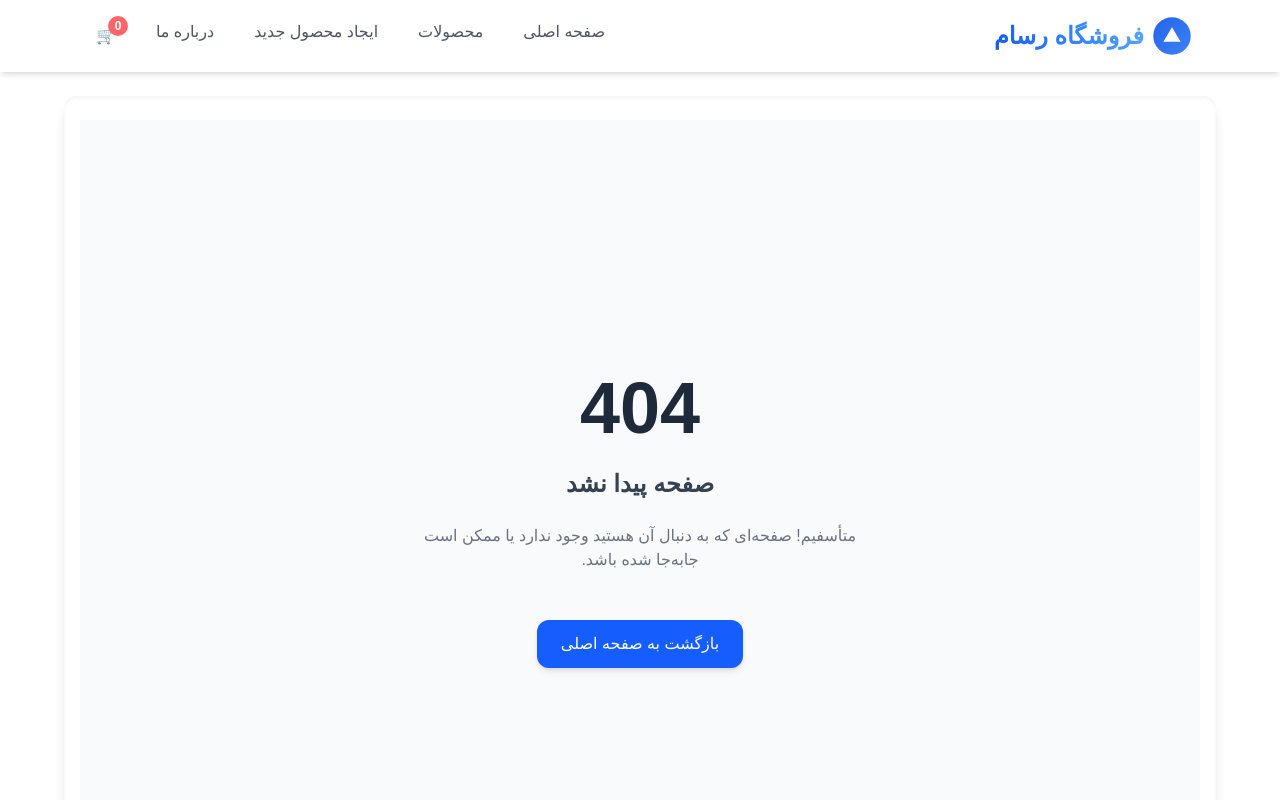
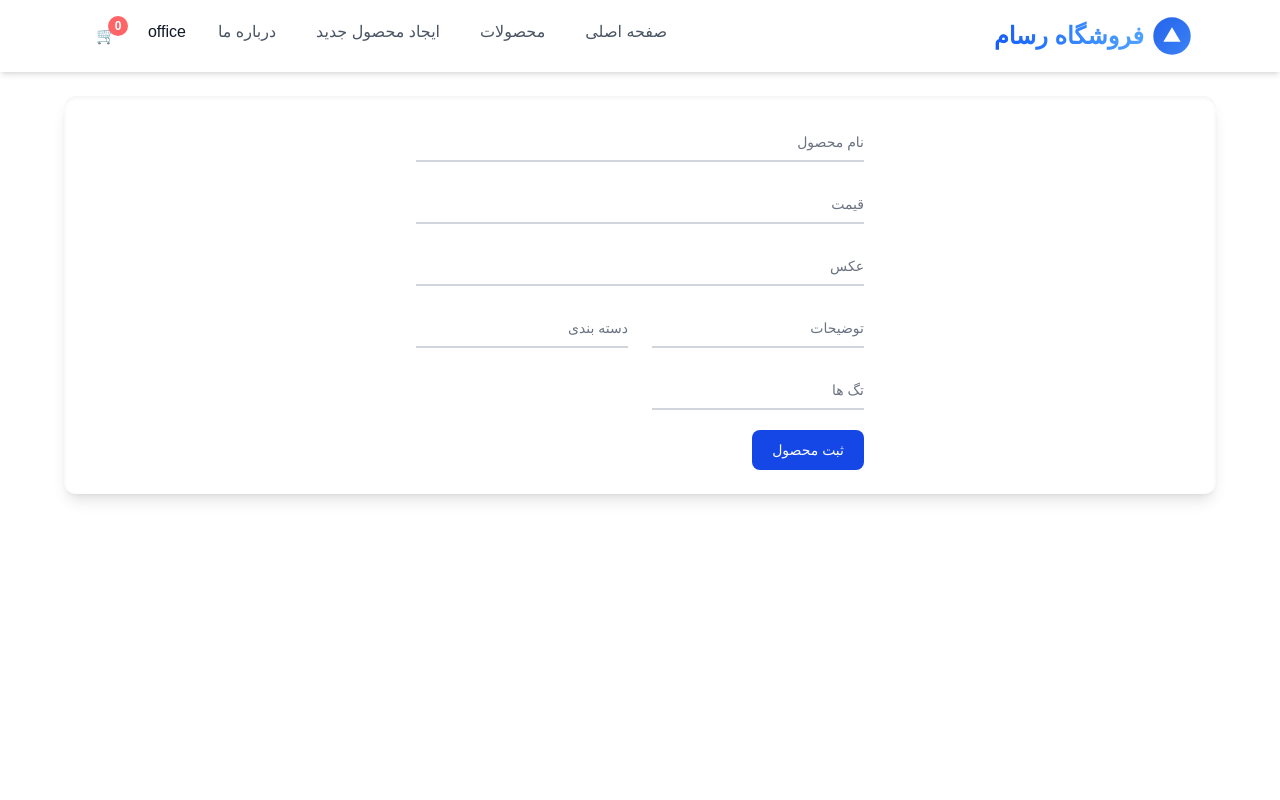
Before and after one commit to Ranjbaran/storeonline, a Next.js app: page /dashboard in a window 1280 px wide. Before the commit this address had no page. Shown: the top 800 px of the page. Built offline with nearby package versions, Linux system fonts and the light colour scheme.

Commit message:
dashboard

```diff
--- a/src/app/Database/data.json
+++ b/src/app/Database/data.json
@@ -7,7 +7,11 @@
       "image": "/images/products/shoes1.jpg",
       "description": "کفش ورزشی سبک و راحت مناسب برای دویدن و ورزش روزانه.",
       "category": "کفش",
-      "tags": ["ورزشی", "مردانه", "جدید"]
+      "tags": [
+        "ورزشی",
+        "مردانه",
+        "جدید"
+      ]
     },
     {
       "id": "2",
@@ -16,34 +20,95 @@
       "image": "/images/products/backpack.jpg",
       "description": "کوله‌پشتی ضد آب و مقاوم با فضای مخصوص لپ‌تاپ تا ۱۵ اینچ.",
       "category": "کیف و کوله",
-      "tags": ["لپ‌تاپ", "ضدآب", "دانشجویی"]
+      "tags": [
+        "لپ‌تاپ",
+        "ضدآب",
+        "دانشجویی"
+      ]
     },
     {
       "id": "3",
       "name": "ساعت هوشمند سری X",
-      "price":350000,
+      "price": 350000,
       "image": "/images/products/smartwatch.jpg",
       "description": "ساعت هوشمند با قابلیت اندازه‌گیری ضربان قلب، GPS و پشتیبانی از نوتیفیکیشن‌ها.",
       "category": "گجت",
-      "tags": ["ساعت", "هوشمند", "سلامتی"]
+      "tags": [
+        "ساعت",
+        "هوشمند",
+        "سلامتی"
+      ]
     },
     {
       "id": "4",
       "name": "هدفون بی‌سیم",
-      "price":20000,
+      "price": 20000,
       "image": "/images/products/headphone.jpg",
       "description": "هدفون بی‌سیم با کیفیت صدای HD و قابلیت حذف نویز.",
       "category": "لوازم جانبی",
-      "tags": ["هدفون", "بی‌سیم", "موزیک"]
+      "tags": [
+        "هدفون",
+        "بی‌سیم",
+        "موزیک"
+      ]
     },
     {
       "id": "5",
       "name": "کتاب برنامه‌نویسی جاوااسکریپت",
-      "price":150000,
+      "price": 150000,
       "image": "/images/products/jsbook.jpg",
       "description": "کتاب جامع برای یادگیری اصولی جاوااسکریپت همراه با مثال‌های کاربردی.",
       "category": "کتاب",
-      "tags": ["کتاب", "برنامه‌نویسی", "جاوااسکریپت"]
+      "tags": [
+        "کتاب",
+        "برنامه‌نویسی",
+        "جاوااسکریپت"
+      ]
+    },
+    {
+      "id": "859",
+      "title": "محصول1",
+      "price": 0,
+      "description": "",
+      "image": "",
+      "category": "",
+      "tags": []
+    },
+    {
+      "id": "703",
+      "title": "محصول2",
+      "price": 0,
+      "description": "",
+      "image": "",
+      "category": "",
+      "tags": []
+    },
+    {
+      "id": "801",
+      "title": "یسبیس",
+      "price": 0,
+      "description": "",
+      "image": "",
+      "category": "",
+      "tags": ""
+    },
+    {
+      "id": "985",
+      "title": "تست",
+      "price": 0,
+      "description": "",
+      "image": "",
+      "category": "",
+      "tags": ""
+    },
+    {
+      "id": "181",
+      "title": "التالتلاتت",
+      "price": 0,
+      "description": "",
+      "image": "https://encrypted-tbn0.gstatic.com/images?q=tbn:ANd9GcQkFWwIF65mOMtOTBcpJgdLNpGNPmm5Qi6qWg&s",
+      "category": "",
+      "tags": ""
     }
   ]
 }
--- /dev/null
+++ b/src/app/aboutUs/[office]/page.tsx
@@ -0,0 +1,9 @@
+function office() {
+    return (
+        <div className="bg-blue-200">
+            office
+        </div>
+     );
+}
+
+export default office;
--- a/src/app/components/Navbar.tsx
+++ b/src/app/components/Navbar.tsx
@@ -43,7 +43,7 @@ export default function Navbar() {
 
           ))}
 
-
+<Link className="text-gray-900" href="/aboutUs/office">office</Link>
 <li className="relative px-2 py-1 text-gray-600 hover:text-blue-600 rounded-lg">
   <Link href="/cart" className="flex items-center">
     🛒
--- a/src/app/context/StoreContext.tsx
+++ b/src/app/context/StoreContext.tsx
@@ -94,6 +94,7 @@ export function StoreContextProvider({ children }: TstorecontexProps) {
   }
 
 
+
   return (
     <storecontext.Provider value={{ CartItems ,handelIncreaseProduct,handelDecreaseProduct,handelCountCartItem,handelTotalCartItem,removeItem}}>
       {children}
--- /dev/null
+++ b/src/app/dashboard/page.tsx
@@ -0,0 +1,85 @@
+"use client"
+import axios from "axios";
+import React, { useState } from "react";
+
+function Dashboard() {
+    const [newProdect, setNewProduct] = useState({
+        name: "",
+        price: 0,
+        image: "",
+        description: "",
+        category: "",
+        tags: ""
+
+    })
+    const handelChange = (e: React.ChangeEvent<HTMLInputElement>) => {
+        const { name, value } = e.target;
+        setNewProduct({ ...newProdect, [name]: value });
+           console.log(newProdect);
+    }
+
+    const handelSubmit=(e:React.FormEvent<HTMLFormElement>)=>{
+        e.preventDefault();
+
+        axios({
+            method: 'post',
+            url: 'http://localhost:3005/products',
+            data: {
+                id:Math.floor(Math.random()*1000).toString(),
+                title: newProdect.name,
+                price: newProdect.price,
+                description: newProdect.description,
+                image: newProdect.image,
+                category: newProdect.category,
+                tags: newProdect.tags
+            }
+        })
+
+        .then(response => {
+            console.log('Product added successfully:', response.data);
+        })
+        .catch(error => {
+            console.error('There was an error adding the product!', error);
+        });
+
+    }
+    return (
+        <div>
+            <form className="max-w-md mx-auto" onSubmit={handelSubmit}>
+                <div className="relative z-0 w-full mb-5 group">
+                    <input onChange={handelChange} type="text" name="name" className="block py-2.5 px-0 w-full text-sm text-gray-900  border-0 border-b-2 border-gray-300 appearance-none  focus:outline-none focus:ring-0 focus:border-blue-600 peer" placeholder=" " required />
+                    <label htmlFor="name" className="peer-focus:font-medium absolute text-sm text-gray-500 dark:text-gray-400 duration-300 transform -translate-y-6 scale-75 top-3 -z-10 origin-[0] peer-focus:start-0 rtl:peer-focus:translate-x-1/4 rtl:peer-focus:left-auto peer-focus:text-blue-600 peer-focus:dark:text-blue-500 peer-placeholder-shown:scale-100 peer-placeholder-shown:translate-y-0 peer-focus:scale-75 peer-focus:-translate-y-6">نام محصول </label>
+                </div>
+                <div className="relative z-0 w-full mb-5 group">
+                    <input onChange={handelChange} type="Number" name="price" className="block py-2.5 px-0 w-full text-sm text-gray-900 bg-transparent border-0 border-b-2 border-gray-300 appearance-none  focus:outline-none focus:ring-0 focus:border-blue-600 peer" placeholder=" " required />
+                    <label htmlFor="
+                    price" className="peer-focus:font-medium absolute text-sm text-gray-500 dark:text-gray-400 duration-300 transform -translate-y-6 scale-75 top-3 -z-10 origin-[0] peer-focus:start-0 rtl:peer-focus:translate-x-1/4 peer-focus:text-blue-600 peer-focus:dark:text-blue-500 peer-placeholder-shown:scale-100 peer-placeholder-shown:translate-y-0 peer-focus:scale-75 peer-focus:-translate-y-6">قیمت</label>
+                </div>
+                <div className="relative z-0 w-full mb-5 group">
+                    <input onChange={handelChange} type="text" name="image" className="block py-2.5 px-0 w-full text-sm text-gray-900 bg-transparent border-0 border-b-2 border-gray-300 appearance-none  focus:outline-none focus:ring-0 focus:border-blue-600 peer" placeholder=" " required />
+                    <label htmlFor="image" className="peer-focus:font-medium absolute text-sm text-gray-500 dark:text-gray-400 duration-300 transform -translate-y-6 scale-75 top-3 -z-10 origin-[0] peer-focus:start-0 rtl:peer-focus:translate-x-1/4 peer-focus:text-blue-600 peer-focus:dark:text-blue-500 peer-placeholder-shown:scale-100 peer-placeholder-shown:translate-y-0 peer-focus:scale-75 peer-focus:-translate-y-6">عکس </label>
+                </div>
+                <div className="grid md:grid-cols-2 md:gap-6">
+                    <div className="relative z-0 w-full mb-5 group">
+                        <input onChange={handelChange} type="text" name="description" className="block py-2.5 px-0 w-full text-sm text-gray-900 bg-transparent border-0 border-b-2 border-gray-300 appearance-none  focus:outline-none focus:ring-0 focus:border-blue-600 peer" placeholder=" " required />
+                        <label htmlFor="description" className="peer-focus:font-medium absolute text-sm text-gray-500 dark:text-gray-400 duration-300 transform -translate-y-6 scale-75 top-3 -z-10 origin-[0] peer-focus:start-0 rtl:peer-focus:translate-x-1/4 peer-focus:text-blue-600 peer-focus:dark:text-blue-500 peer-placeholder-shown:scale-100 peer-placeholder-shown:translate-y-0 peer-focus:scale-75 peer-focus:-translate-y-6">توضیحات </label>
+                    </div>
+                    <div className="relative z-0 w-full mb-5 group">
+                        <input onChange={handelChange} type="text" name="category" id="floating_last_name" className="block py-2.5 px-0 w-full text-sm text-gray-900 bg-transparent border-0 border-b-2 border-gray-300 appearance-none  focus:outline-none focus:ring-0 focus:border-blue-600 peer" placeholder=" " required />
+                        <label htmlFor="category" className="peer-focus:font-medium absolute text-sm text-gray-500 dark:text-gray-400 duration-300 transform -translate-y-6 scale-75 top-3 -z-10 origin-[0] peer-focus:start-0 rtl:peer-focus:translate-x-1/4 peer-focus:text-blue-600 peer-focus:dark:text-blue-500 peer-placeholder-shown:scale-100 peer-placeholder-shown:translate-y-0 peer-focus:scale-75 peer-focus:-translate-y-6">دسته بندی </label>
+                    </div>
+                </div>
+                <div className="grid md:grid-cols-2 md:gap-6">
+
+                    <div className="relative z-0 w-full mb-5 group">
+                        <input onChange={handelChange} type="text" name="tags" className="block py-2.5 px-0 w-full text-sm text-gray-900 bg-transparent border-0 border-b-2 border-gray-300 appearance-none  focus:outline-none focus:ring-0 focus:border-blue-600 peer" placeholder=" " required />
+                        <label htmlFor="tagsfloating_company" className="peer-focus:font-medium absolute text-sm text-gray-500 dark:text-gray-400 duration-300 transform -translate-y-6 scale-75 top-3 -z-10 origin-[0] peer-focus:start-0 rtl:peer-focus:translate-x-1/4 peer-focus:text-blue-600 peer-focus:dark:text-blue-500 peer-placeholder-shown:scale-100 peer-placeholder-shown:translate-y-0 peer-focus:scale-75 peer-focus:-translate-y-6">تگ ها</label>
+                    </div>
+                </div>
+                <button type="submit" className="text-white bg-blue-700 hover:bg-blue-800 focus:ring-4 focus:outline-none focus:ring-blue-300 font-medium rounded-lg text-sm w-full sm:w-auto px-5 py-2.5 text-center dark:bg-blue-600 dark:hover:bg-blue-700 dark:focus:ring-blue-800">ثبت محصول</button>
+            </form>
+
+        </div>
+    );
+}
+export default Dashboard;
```
